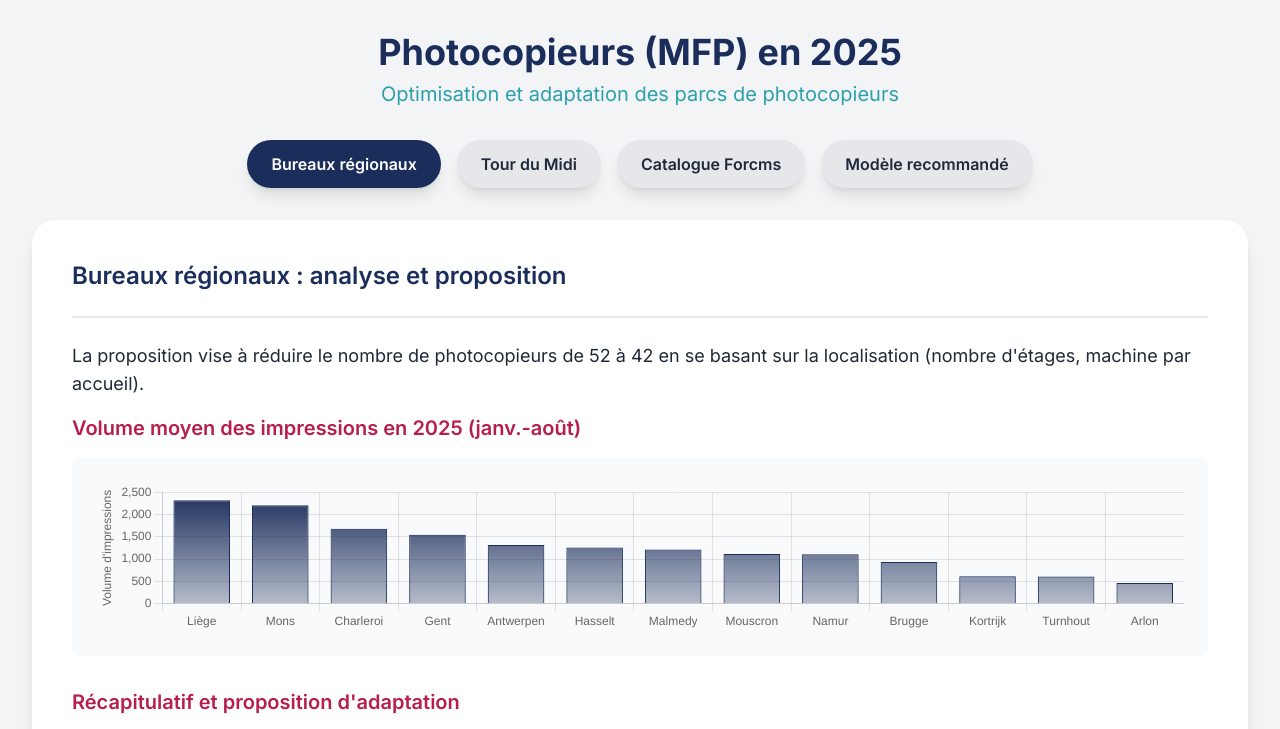
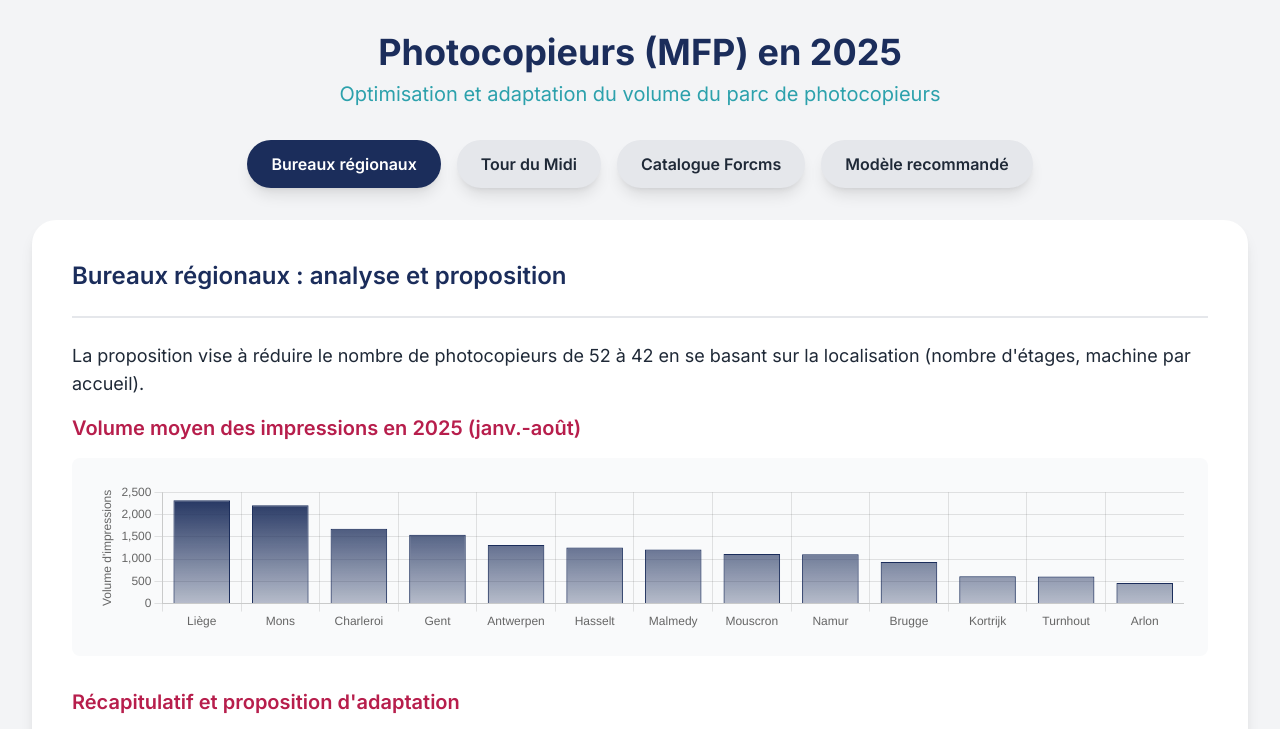
Before and after one commit to Noexicaise/MFP, a plain HTML site: page index.html in a window 1280 px wide. Shown: the top 729 px of the page. Drawn offline with nearby package versions, Linux system fonts and the light colour scheme.

Commit message:
Update index.html

```diff
--- a/index.html
+++ b/index.html
@@ -57,7 +57,7 @@
             Photocopieurs (MFP) en 2025
         </h1>
         <p class="text-xl text-center text-[#2CA1AC] mb-8">
-            Optimisation et adaptation des parcs de photocopieurs
+            Optimisation et adaptation du volume du parc de photocopieurs
         </p>
 
         <div class="flex justify-center mb-8">
```
